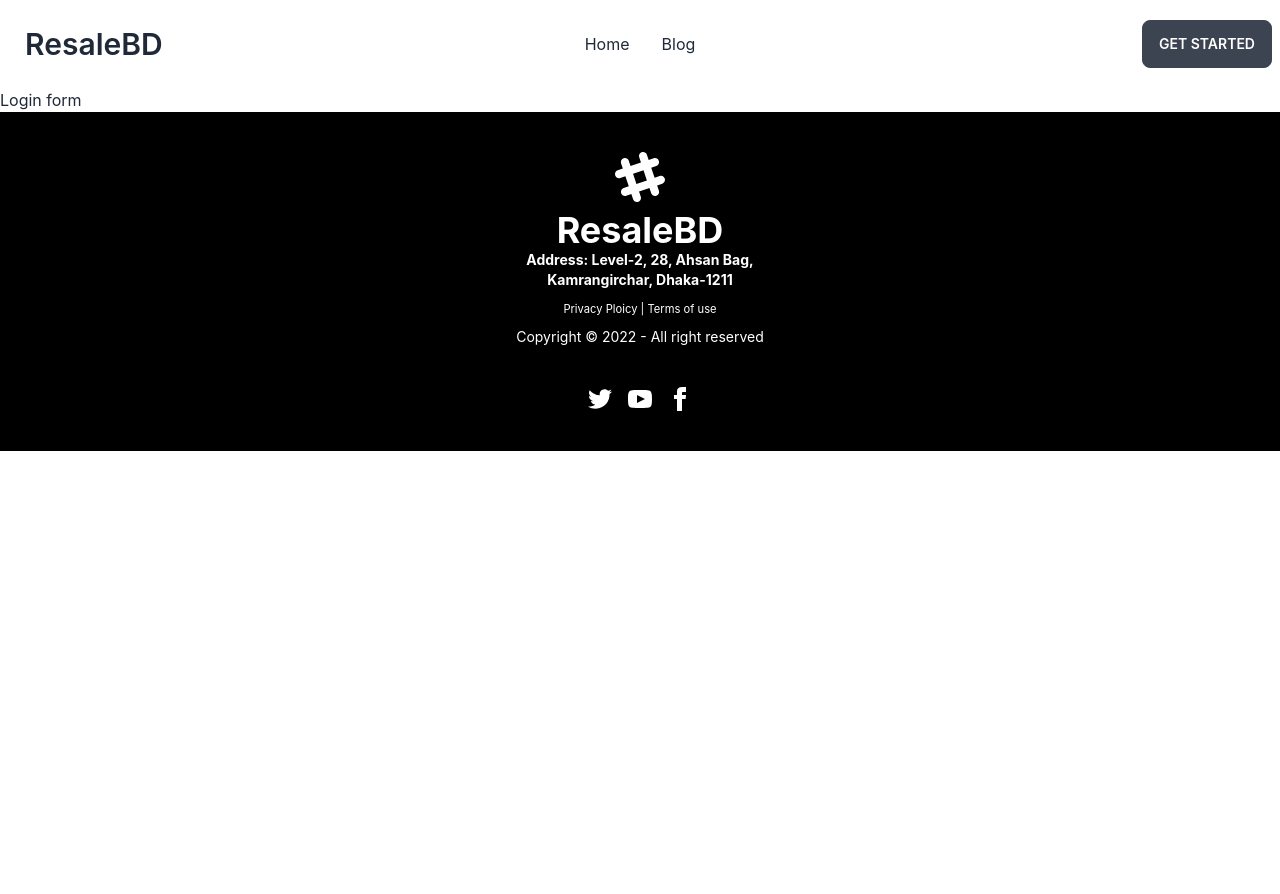
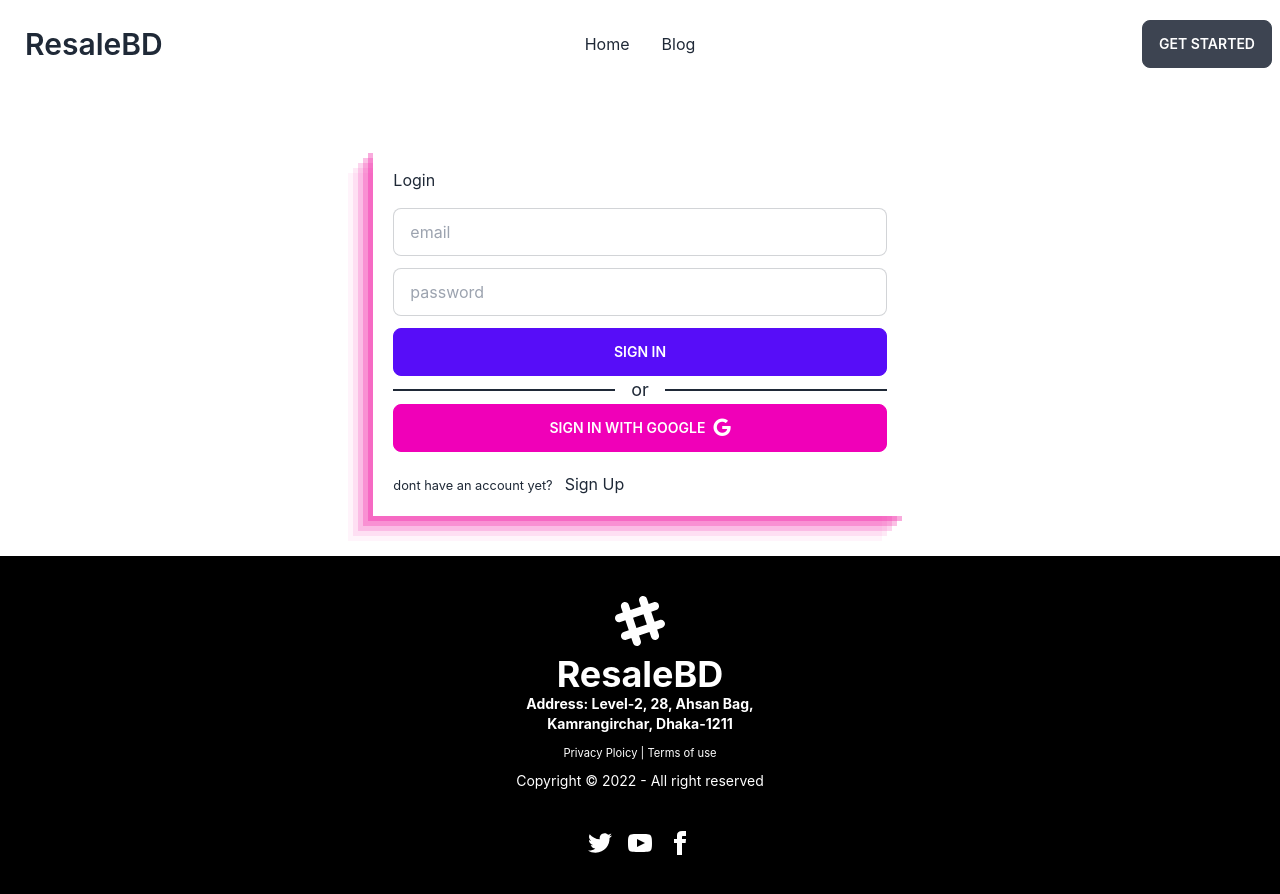
Before and after one commit to Mostofa321/ResaleBD, a React (Create React App) app: page /login in a window 1280 px wide. Before the commit the page ends 800 px from the top, so only its background shows below. Built offline with nearby package versions, Linux system fonts and the light colour scheme; no server answers.

Commit message:
added firebase authentication system

```diff
--- a/package.json
+++ b/package.json
@@ -7,6 +7,7 @@
     "@testing-library/react": "^13.4.0",
     "@testing-library/user-event": "^13.5.0",
     "daisyui": "^2.42.1",
+    "firebase": "^9.14.0",
     "react": "^18.2.0",
     "react-dom": "^18.2.0",
     "react-query": "^3.39.2",
--- a/src/Contexts/AuthProvider.js
+++ b/src/Contexts/AuthProvider.js
@@ -1,11 +1,51 @@
-import React from 'react';
+import { createContext, useEffect, useState } from 'react';
+import { createUserWithEmailAndPassword, getAuth, GoogleAuthProvider, onAuthStateChanged, signInWithEmailAndPassword, signInWithPopup, signOut } from 'firebase/auth';
+import app from '../firebase/firebase.config';
+export const AuthContext = createContext('');
 
-const AuthProvider = () => {
+
+
+export const auth = getAuth(app);
+const UserContexts = ({ children }) => {
+    const [user, setUser] = useState('');
+    const [loading, setLoading] = useState(true);
+    // sign up with email & password
+    const signUp = (email, password) => {
+        setLoading(true);
+        return createUserWithEmailAndPassword(auth, email, password)
+    };
+    // sign in with email & password
+    const login = (email, password) => {
+        setLoading(true);
+        return signInWithEmailAndPassword(auth, email, password)
+    };
+    // google login
+    const googleProvider = new GoogleAuthProvider();
+    const googleLogin = () => {
+        setLoading(true);
+        return signInWithPopup(auth, googleProvider);
+    };
+    // sign out user
+    const logOut = () => {
+        setLoading(true);
+        return signOut(auth);
+    }
+    // get current user by using onAuthStateChanged
+    useEffect(() => {
+        const unSubscribe = onAuthStateChanged(auth, currentUser => {
+            setUser(currentUser);
+            setLoading(false);
+        });
+        return () => unSubscribe();
+    }, [])
+    const contextValue = { user, loading, logOut, signUp, login, googleLogin }
     return (
-        <div>
-
-        </div>
+        <AuthContext.Provider value={contextValue}>
+            {
+                children
+            }
+        </AuthContext.Provider>
     );
 };
 
-export default AuthProvider;
+export default UserContexts;
--- a/src/Pages/Home/Contact.js
+++ b/src/Pages/Home/Contact.js
@@ -11,12 +11,12 @@
                     <div className="basis-1/2">
                         <form className='mx-auto p-12  w-full' >
                             <div className="mb-3">
-                                <input type="text" name='name' className="input input-bordered w-full " placeholder='Enter Your Name' id="exampleInputText" aria-describedby="textHelp" />
+                                <input type="text" name='name' className="input input-bordered w-full " placeholder='Enter Your Name' />
                             </div>
                             <div className="mb-3">
-                                <input type="email" name='email' className="input input-bordered w-full " placeholder='Email' id="exampleInputEmail1" aria-describedby="emailHelp" />
+                                <input type="email" name='email' className="input input-bordered w-full " placeholder='Email' />
                             </div>
-                            <div className="form-floating">
+                            <div>
                                 <textarea className="textarea textarea-bordered w-full" name='description' placeholder="Enter your message"></textarea>
                             </div>
                             <button type="submit" className="btn btn-outline mt-3 w-full">Send Message</button>
--- a/src/Pages/Login/Login.js
+++ b/src/Pages/Login/Login.js
@@ -1,9 +1,74 @@
-import React from 'react';
+import React, { useContext, useState } from 'react';
+import { Link, useLocation, useNavigate } from 'react-router-dom';
+import { AuthContext } from '../../Contexts/AuthProvider';
 
 const Login = () => {
+    const navigate = useNavigate();
+    let location = useLocation();
+    let { login, googleLogin } = useContext(AuthContext);
+    const [errMessage, setErrMessage] = useState(null)
+    const [successMessage, setSuccesMeassage] = useState(null)
+    // logit with email and password
+    const loginUser = (e) => {
+        e.preventDefault();
+        const form = e.target;
+        const email = form.email.value
+        const password = form.password.value;
+        if (!email || !password) {
+            return
+        };
+        login(email, password)
+            .then(result => {
+                const user = result.user;
+                console.log(user)
+                setSuccesMeassage('user logined successfully');
+                form.reset();
+                let from = location.state?.from?.pathname || "/";
+                navigate(from, { replace: true });
+            })
+            .catch(err => {
+                const errorMessage = err.message;
+                setErrMessage(errorMessage);
+            });
+
+    };
+    // login with google
+    const loginGoogle = () => {
+        googleLogin()
+            .then(result => {
+                const user = result.user;
+                console.log(user);
+                let from = location.state?.from?.pathname || "/";
+                navigate(from, { replace: true });
+            })
+            .catch(err => {
+                console.log(err)
+            })
+    }
     return (
-        <div>
-            <h1>Login form </h1>
+        <div className='pt-5 container flex mx-auto my-10'>
+            <div className='mx-auto p-5 form w-11/12 md:w-5/12' style={{ boxShadow: "rgba(240, 46, 170, 0.4) -5px 5px, rgba(240, 46, 170, 0.3) -10px 10px, rgba(240, 46, 170, 0.2) -15px 15px, rgba(240, 46, 170, 0.1) -20px 20px, rgba(240, 46, 170, 0.05) -25px 25px" }}>
+                <form onSubmit={loginUser}>
+                    <h2 className='mb-4'>Login</h2>
+                    <div className="mb-3">
+                        <input type="email" name='email' className="input input-bordered w-full" placeholder='email'/>
+                    </div>
+                    <div className="mb-3">
+                        <input type="password" name='password' className="input input-bordered w-full" placeholder='password'/>
+                    </div>
+                    {
+                        successMessage ? <p className='text-success'>{successMessage}</p> : <p className='text-danger'>{errMessage}</p>
+                    }
+                    <button type="submit" className="btn btn-primary w-full">Sign In</button>
+                </form>
+                <div className='flex items-center'>
+                    <hr className=' mr-4' style={{ border: "1px solid", width: "45%", height: "1px" }} />
+                    <h3 className='text-lg'>or</h3>
+                    <hr className=' ml-4' style={{ border: "1px solid", width: "45%", height: "1px" }} />
+                </div>
+                <button onClick={loginGoogle} type="submit" className="btn btn-secondary w-full">Sign In With Google <i className="fa-brands fa-google ml-2 text-lg"></i></button>
+                <p className='mt-5'><small className='mr-3'>dont have an account yet?</small><Link to='/signUp'>Sign Up</Link></p>
+            </div>
         </div>
     );
 };
--- a/src/Pages/SignUp/SignUp.js
+++ b/src/Pages/SignUp/SignUp.js
@@ -1,9 +1,90 @@
-import React from 'react';
+import { updateProfile } from 'firebase/auth';
+import React, { useContext, useState } from 'react';
+import { Link, useNavigate } from 'react-router-dom';
+import { auth, AuthContext } from '../../Contexts/AuthProvider';
+// import { auth, AuthContext } from '../../contexts/UserContexts';
 
 const SignUp = () => {
+    const navigate = useNavigate()
+    const { signUp, googleLogin } = useContext(AuthContext);
+    const [errMessage, setErrMessage] = useState(null)
+    const [successMessage, setSuccesMeassage] = useState(null)
+    const createUser = (e) => {
+        e.preventDefault();
+        const form = e.target;
+        const name = form.name.value;
+        const email = form.email.value
+        const password = form.password.value;
+        const userPhoto = form.userPhoto.value;
+        if (!name || !email || !password || !userPhoto) {
+            return
+        }
+        signUp(email, password)
+            .then(result => {
+                const user = result.user;
+                setSuccesMeassage('user created succesfuly');
+                updateUserProfile(name, userPhoto)
+                form.reset();
+                navigate('/')
+            })
+            .catch(err => {
+                const errorMessage = err.message;
+                setErrMessage(errorMessage);
+            });
+
+    }
+    const updateUserProfile = (name, userPhoto, user) => {
+        updateProfile(auth.currentUser, {
+            displayName: name,
+            photoURL: userPhoto
+        })
+            .then(() => {
+                console.log("updated")
+            })
+            .catch(err => console.log(err))
+    }
+    // sign up with google
+    const signUpGoogle = () => {
+        googleLogin()
+            .then(result => {
+                const user = result.user;
+                console.log(user);
+                navigate('/')
+            })
+            .catch(err => {
+                console.log(err)
+            })
+    }
     return (
-        <div>
-            <h1>sign up form</h1>
+        <div className='pt-5 container flex mx-auto my-10'>
+            <form onSubmit={createUser} className='mx-auto p-5 w-11/12 md:w-5/12' style={{ boxShadow: "rgba(240, 46, 170, 0.4) -5px 5px, rgba(240, 46, 170, 0.3) -10px 10px, rgba(240, 46, 170, 0.2) -15px 15px, rgba(240, 46, 170, 0.1) -20px 20px, rgba(240, 46, 170, 0.05) -25px 25px" }}>
+                <h2 className='mb-4'>Sign Up</h2>
+                <div className="mb-3">
+                    <input type="text" name='name' className="input input-bordered w-full" placeholder='Full name' />
+                </div>
+                <div className="mb-3">
+                    <input type="email" name='email' className="input input-bordered w-full" placeholder='Email' />
+                </div>
+                <div className="mb-3">
+                    <input type="password" name='password' className="input input-bordered w-full" placeholder='Password' />
+                </div>
+                <div className="mb-3">
+                    <input type="url" name='userPhoto' className="input input-bordered w-full" placeholder='enter your photo url' />
+                </div>
+
+                {
+                    successMessage ? <p className='text-success'>{successMessage}</p> : <p className='text-danger'>{errMessage}</p>
+                }
+
+                <button type="submit" className="btn btn-primary w-full">Sign Up</button>
+                <div className='flex items-center'>
+                    <hr className=' mr-4' style={{ border: "1px solid", width: "45%", height: "1px" }} />
+                    <h3 className='text-lg'>or</h3>
+                    <hr className=' ml-4' style={{ border: "1px solid", width: "45%", height: "1px" }} />
+                </div>
+                <button onClick={signUpGoogle} type="submit" className="btn btn-secondary w-full">Sign Up With Google <i className="fa-brands fa-google ml-2 text-lg"></i></button>
+                <p className='mt-5'><small className='mr-3'>Already have an account?</small><Link to='/login'>Sign In</Link></p>
+            </form>
         </div>
     );
 };
--- /dev/null
+++ b/src/firebase/firebase.config.js
@@ -0,0 +1,19 @@
+// Import the functions you need from the SDKs you need
+import { initializeApp } from "firebase/app";
+// TODO: Add SDKs for Firebase products that you want to use
+// https://firebase.google.com/docs/web/setup#available-libraries
+
+// Your web app's Firebase configuration
+const firebaseConfig = {
+  apiKey: process.env.REACT_APP_apihey,
+  authDomain: process.env.REACT_APP_authDomain ,
+  projectId: process.env.REACT_APP_projectId ,
+  storageBucket: process.env.REACT_APP_storageBucket ,
+  messagingSenderId: process.env.REACT_APP_messagingSenderId ,
+  appId: process.env.REACT_APP_appId
+};
+
+// Initialize Firebase
+const app = initializeApp(firebaseConfig);
+
+export default app;
--- a/src/index.js
+++ b/src/index.js
@@ -3,11 +3,14 @@
 import './index.css';
 import App from './App';
 import reportWebVitals from './reportWebVitals';
+import UserContexts from './Contexts/AuthProvider';
 
 const root = ReactDOM.createRoot(document.getElementById('root'));
 root.render(
   <React.StrictMode>
-    <App />
+    <UserContexts>
+      <App />
+    </UserContexts>
   </React.StrictMode>
 );
 
```
Also changed, not shown: 1 other file (tests, documents, lock files or other folders).
